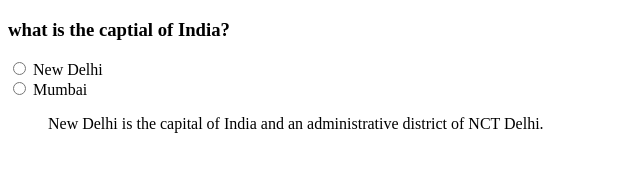
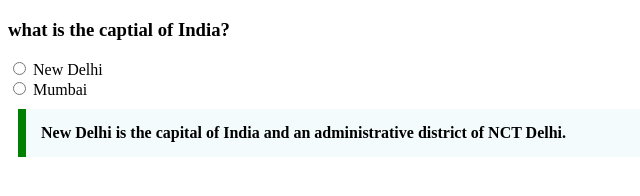
Before and after one commit to acciojob/trivia-Balajiw920, a website: page main.html in a window 1280 px wide. Shown: the whole page, without its empty margins (0-640 px from the left). Drawn offline with Linux system fonts and the light colour scheme.

Commit message:
Update styles.css

```diff
--- a/styles.css
+++ b/styles.css
@@ -1,2 +1,9 @@
 
 /* Your CSS Code here. */
+.sec::before{
+
+}
+
+.thi{
+    max-width: 600px; margin: 10px; padding: 15px; border-left: 8px solid green;background-color: rgb(244, 251, 253);font-weight: bold;
+}
```
